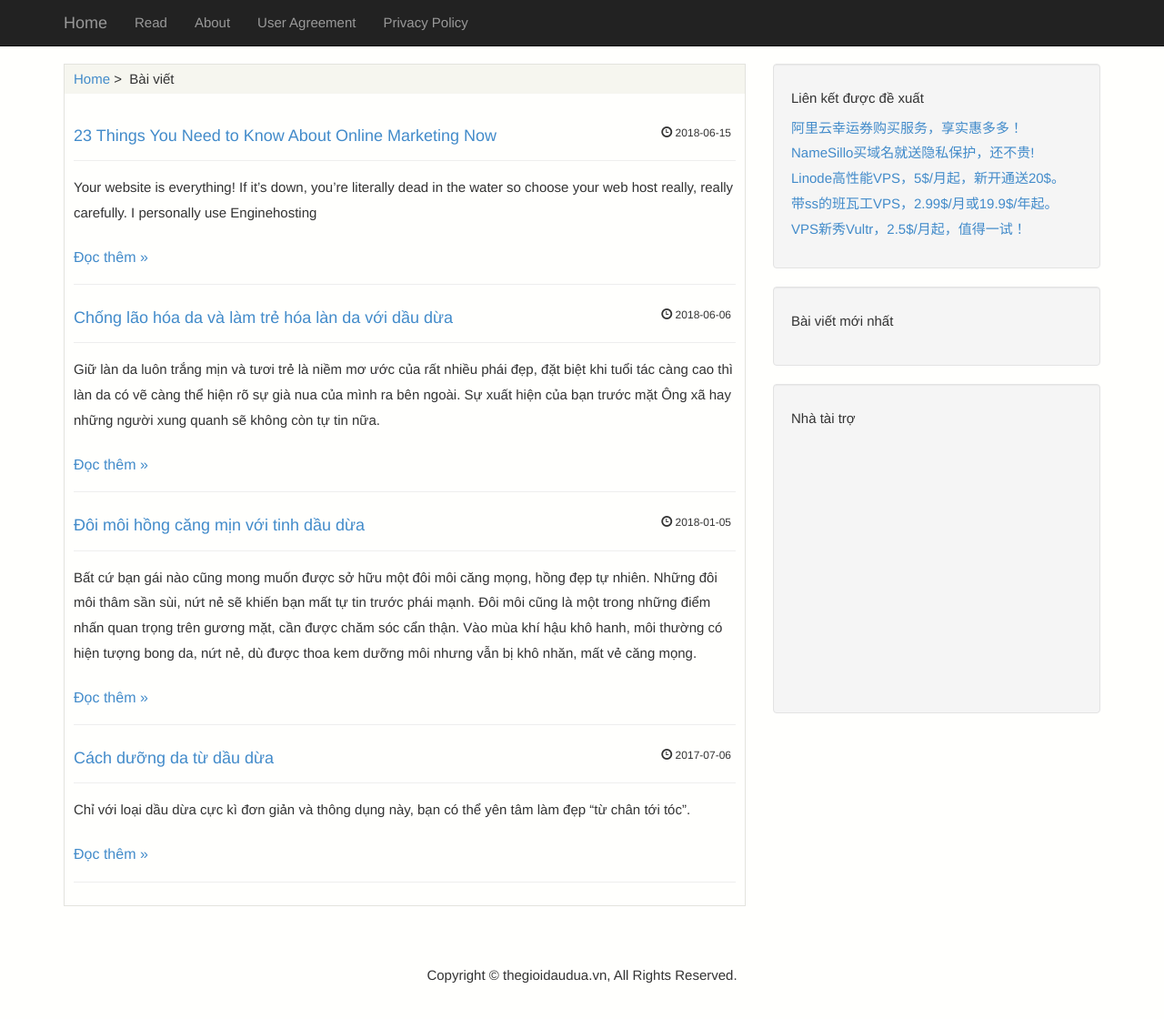
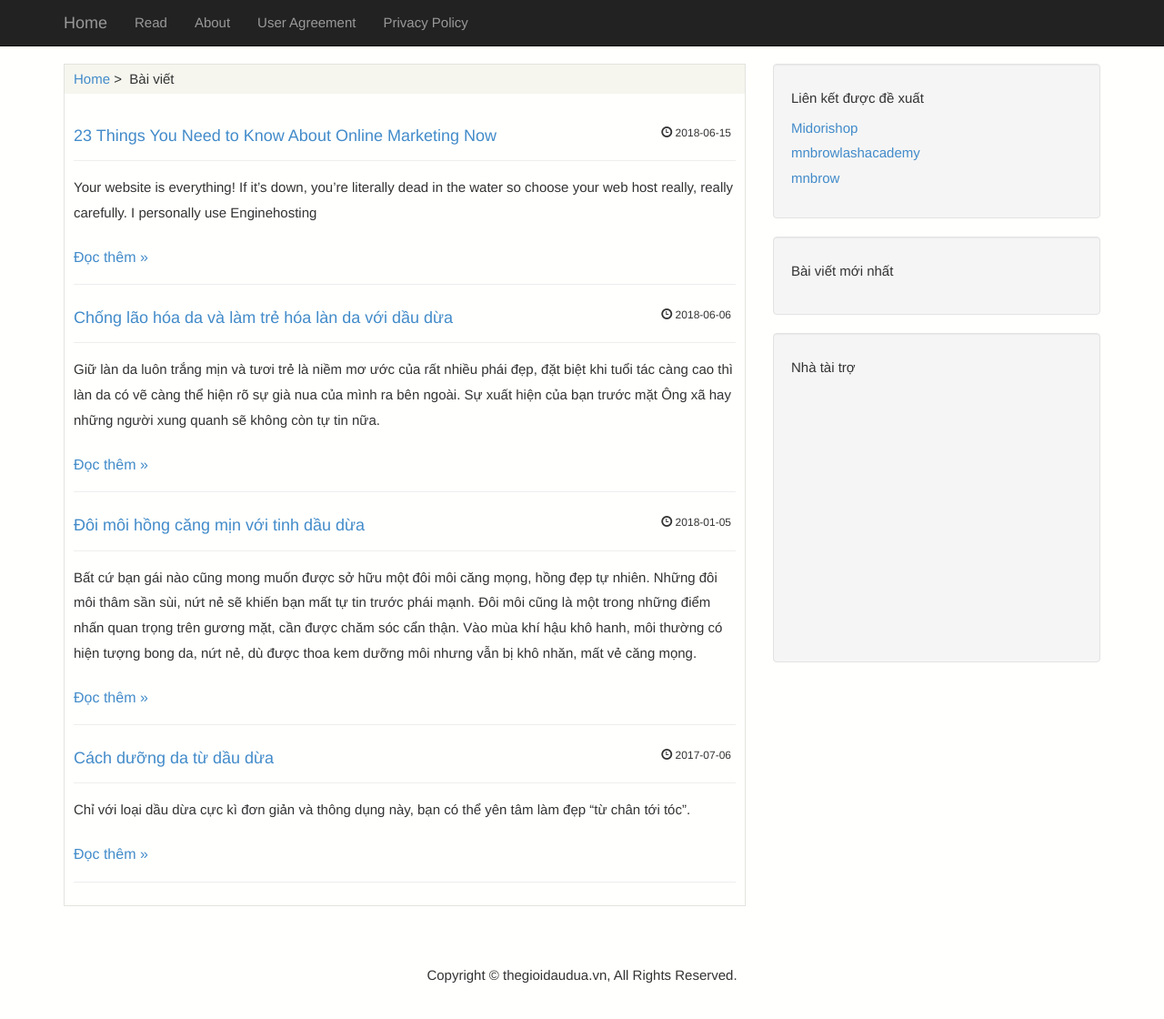
Before and after one commit to oktot/thegioidauduavn, a Jekyll site: the page built from index.html, in a window 1280 px wide and 1132 px high. Shown: the top 1120 px of the window at 91% size. Built offline with Jekyll 4.4.1, drawn with Linux system fonts in a browser that asks for light colours; the list of posts is cut into pages by our own code; comment, search, counter and statistics services are not loaded.

Commit message:
Update recommend_link.html

```diff
--- a/_includes/recommend_link.html
+++ b/_includes/recommend_link.html
@@ -1,29 +1,20 @@
             <div class="col-lg-12">
               <ul class="list-unstyled">
               <li>
-                <a href="https://promotion.aliyun.com/ntms/act/ambassador/sharetouser.html?userCode=mlv9dicn&productCode=dmspre&utm_source=mlv9dicn" target="_blank" rel="nofollow">
-                  阿里云幸运券购买服务，享实惠多多！
+                <a href="http://midorishop.com.vn" target="_blank"  rel="nofollow">
+                  Midorishop
                 </a>
               </li>
               <li>
-                <a href="https://www.namesilo.com/register.php?rid=caa2f82dc" target="_blank"  rel="nofollow">
-                  NameSillo买域名就送隐私保护，还不贵!
+                <a href="http://mnbrowlashacademy.com" target="_blank" rel="nofollow">
+                  mnbrowlashacademy
                 </a>
               </li>
               <li>
-                <a href="https://www.linode.com/?r=6a1d2020e95d84a5d1e6706a659499b1cc0f28bd" target="_blank" rel="nofollow">
-                  Linode高性能VPS，5$/月起，新开通送20$。
+                <a href="http://mnbrow.com" target="_blank" rel="nofollow">
+                  mnbrow
                 </a>
               </li>
-              <li>
-                <a href="https://bwh1.net/aff.php?aff=16961" target="_blank" rel="nofollow">
-                  带ss的班瓦工VPS，2.99$/月或19.9$/年起。
-                </a>
-              </li>
-              <li>
-                <a href="http://www.vultr.com/?ref=6879661" target="_blank" rel="nofollow">
-                  VPS新秀Vultr，2.5$/月起，值得一试！
-                </a>
-              </li>
+
             </ul>
           </div>
```
